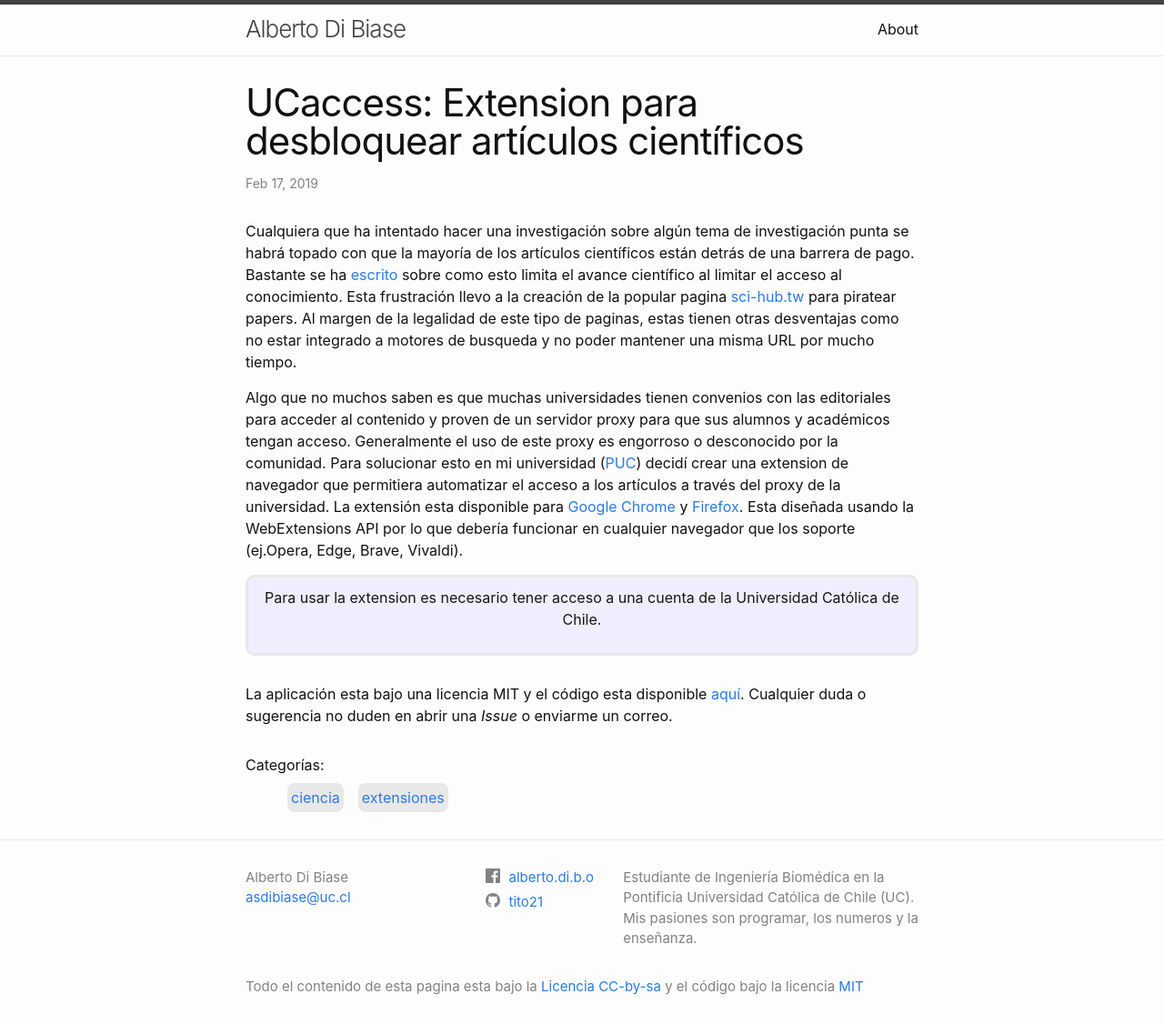
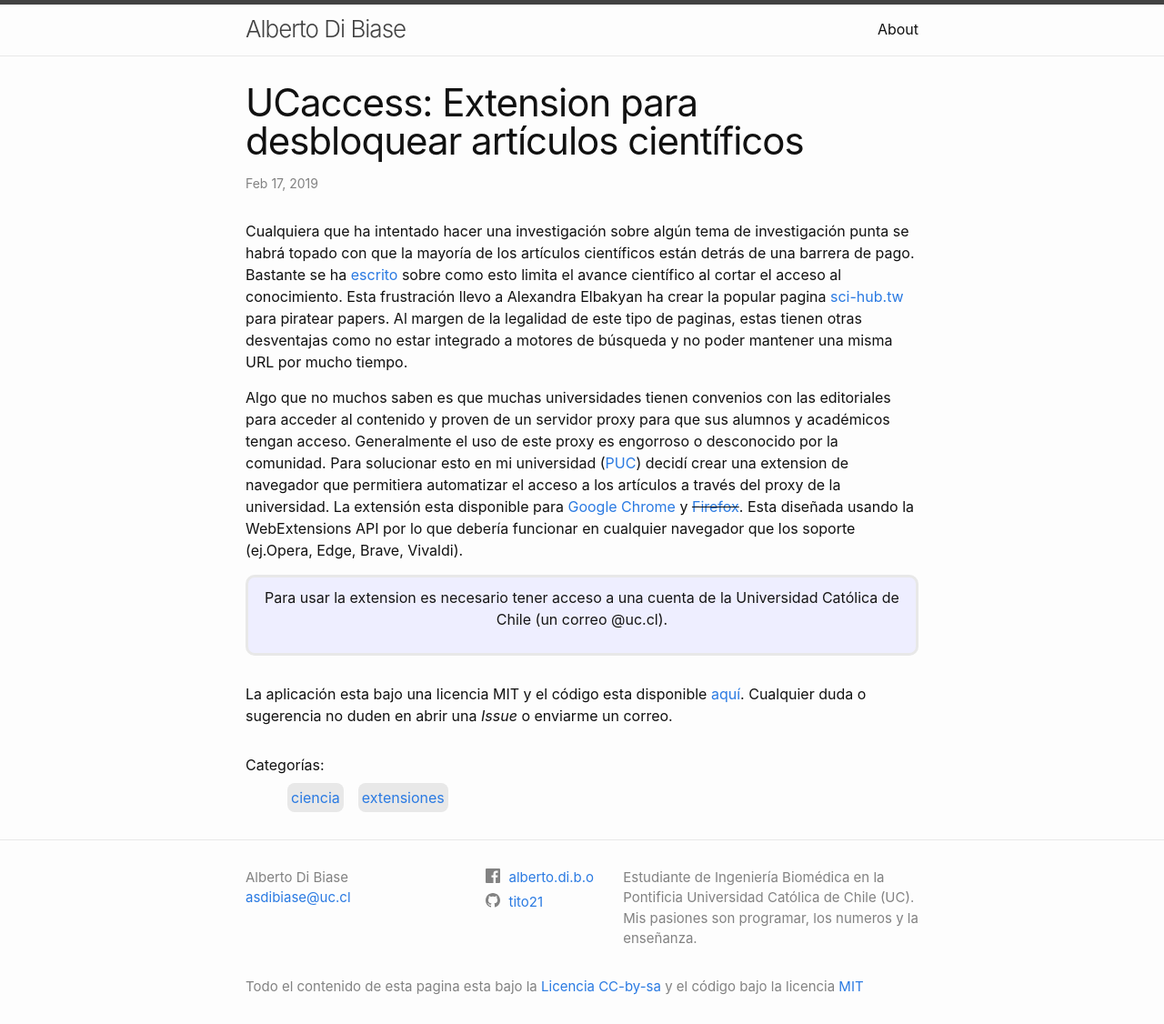
Before and after one commit to tito21/tito21.github.io, a Jekyll site: the page built from _posts/2019-02-16-UCaccess-Extension-para-debloquear-articulos.md, in a window 1280 px wide. Shown: the whole page at 91% size. Built offline with Jekyll 4.4.1, drawn with Linux system fonts in a browser that asks for light colours.

Commit message:
Correccion de redaccion y ortografia.

```diff
--- a/_posts/2019-02-16-UCaccess-Extension-para-debloquear-articulos.md
+++ b/_posts/2019-02-16-UCaccess-Extension-para-debloquear-articulos.md
@@ -9,21 +9,21 @@
 ---
 
 Cualquiera que ha intentado hacer una investigación sobre algún tema de investigación punta se habrá topado con que la mayoría de los artículos científicos están detrás de una barrera de pago.
-Bastante se ha [escrito]("") sobre como esto limita el avance científico al limitar el acceso al conocimiento.
-Esta frustración llevo a la creación de la popular pagina [sci-hub.tw](https:\\sci-hub.tw) para piratear papers.
-Al margen de la legalidad de este tipo de paginas, estas tienen otras desventajas como no estar integrado a motores de busqueda y no poder mantener una misma URL por mucho tiempo.
+Bastante se ha [escrito](https://www.etilmercurio.com/em/papers-para-todos-sci-hub-y-las-llaves-del-reino/) sobre como esto limita el avance científico al cortar el acceso al conocimiento.
+Esta frustración llevo a Alexandra Elbakyan ha crear la popular pagina [sci-hub.tw](https:\\sci-hub.tw) para piratear papers.
+Al margen de la legalidad de este tipo de paginas, estas tienen otras desventajas como no estar integrado a motores de búsqueda y no poder mantener una misma URL por mucho tiempo.
 
 Algo que no muchos saben es que muchas universidades tienen convenios con las editoriales para acceder al contenido y proven de un servidor proxy para que sus alumnos y académicos tengan acceso.
 Generalmente el uso de este proxy es engorroso o desconocido por la comunidad.
 Para solucionar esto en mi universidad ([PUC](https://uc.cl)) decidí crear una extension de navegador que permitiera automatizar el acceso a los artículos a través del proxy de la universidad.
-La extensión esta disponible para [Google Chrome](https://chrome.google.com/webstore/detail/uc-access/leoijilpkelhgbhkneanedjffjhedcoa) y [Firefox](https://addons.mozilla.org/en-US/firefox/addon/uc-access/).
+La extensión esta disponible para [Google Chrome](https://chrome.google.com/webstore/detail/uc-access/leoijilpkelhgbhkneanedjffjhedcoa) y ~~[Firefox](https://addons.mozilla.org/en-US/firefox/addon/uc-access/)~~.
 Esta diseñada usando la WebExtensions API por lo que debería funcionar en cualquier navegador que los soporte (ej.Opera, Edge, Brave, Vivaldi).
 
 <div class="boxed">
 <p>
-Para usar la extension es necesario tener acceso a una cuenta de la Universidad Católica de Chile.
+Para usar la extension es necesario tener acceso a una cuenta de la Universidad Católica de Chile (un correo @uc.cl).
 </p>
 </div>
 
 La aplicación esta bajo una licencia MIT y el código esta disponible [aquí](https://github.com/tito21/UCaccess).
-Cualquier duda o sugerencia no duden en abrir  una *Issue* o enviarme un correo.
+Cualquier duda o sugerencia no duden en abrir una *Issue* o enviarme un correo.
```
Also changed, not shown: _posts/2019-02-08-Metodo-Babilonico-para-calcular-raices-cuadradas.md (+12 -13 lines), _posts/2019-02-10-Las-matematicas-de-la-primiera-bandera-de-Chile.md (+2 -2 lines), _posts/2019-02-20-Visualizacion-de-filtros-de-redes-neuronales-en-keras.md (+10 -8 lines), 1 other file.
